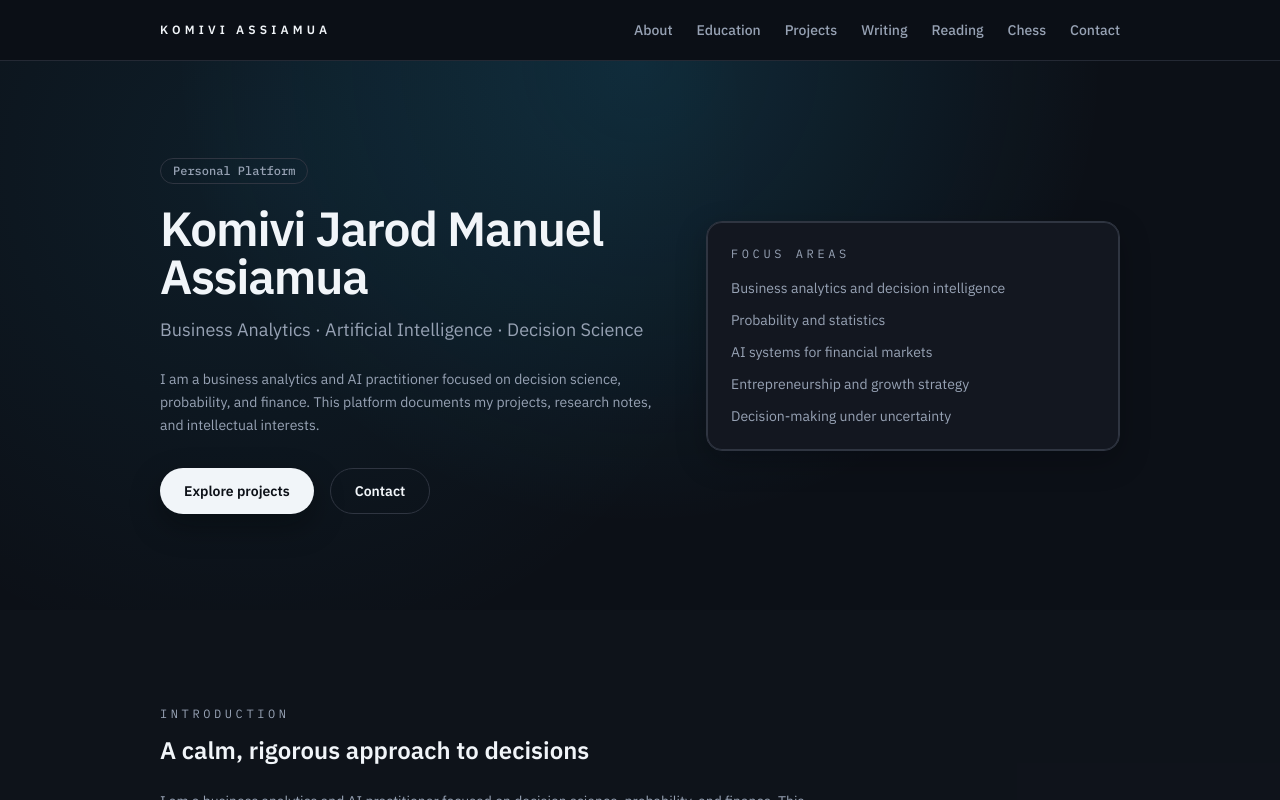
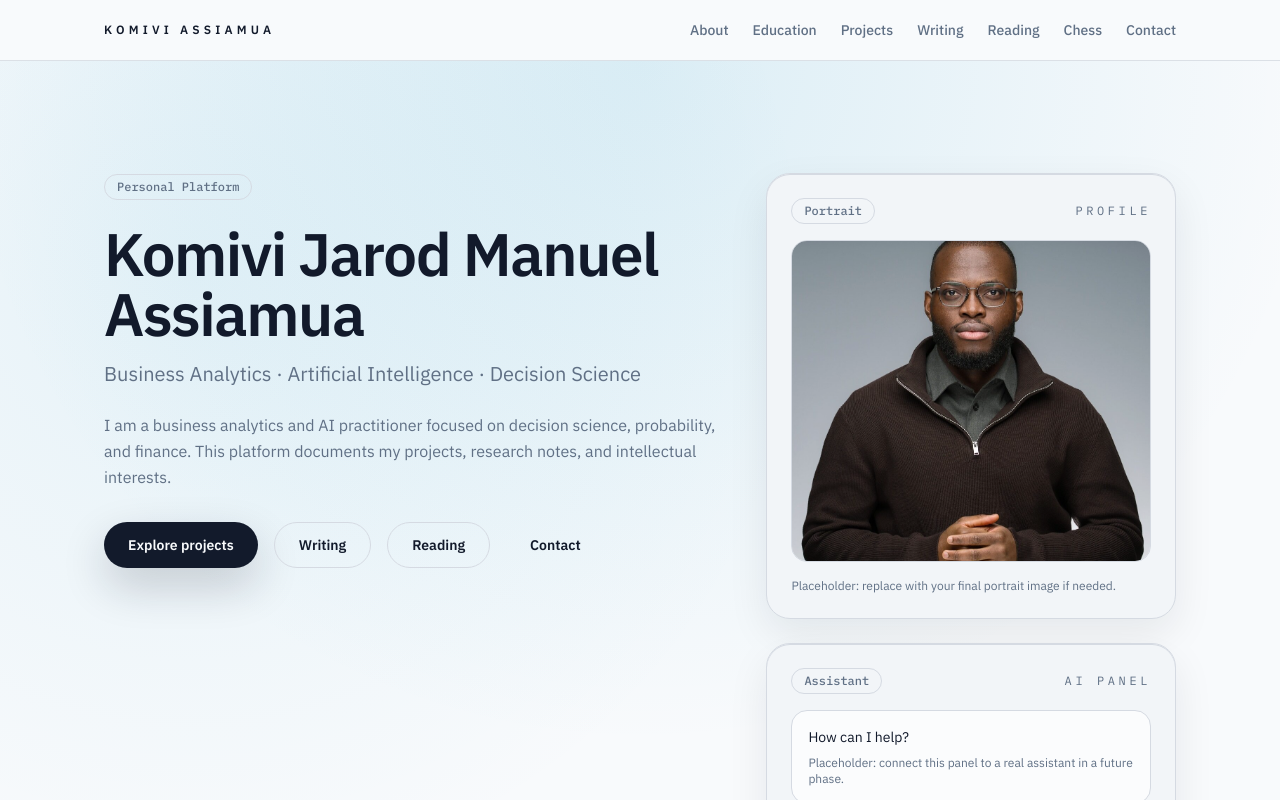
Before and after one commit to TheEternalFool/komivi-site, a Next.js app: page / in a window 1280 px wide. Shown: the top 800 px of the page. Built offline with nearby package versions, Linux system fonts and the light colour scheme.

Commit message:
Light-first UI refresh with portrait and assistant panel

```diff
--- a/app/layout.tsx
+++ b/app/layout.tsx
@@ -15,7 +15,7 @@ export default function RootLayout({
   children: React.ReactNode;
 }) {
   return (
-    <html lang="en" className="dark">
+    <html lang="en">
       <body className="min-h-screen bg-background text-text">
         <div className="min-h-screen">
           <Navbar />
--- a/app/page.tsx
+++ b/app/page.tsx
@@ -8,18 +8,20 @@ import Badge from "@/components/Badge";
 import { profile } from "@/content/profile";
 import { projects } from "@/content/projects";
 import { readingCategories } from "@/content/reading";
+import { education } from "@/content/education";
 import { getAllWriting } from "@/lib/writing";
 
 export default function HomePage() {
   const featuredProjects = projects.filter((project) => project.featured).slice(0, 2);
   const latestWriting = getAllWriting().slice(0, 3);
   const featuredReading = readingCategories.slice(0, 2);
+  const educationSnapshot = education.slice(0, 2);
 
   return (
     <div>
       <Hero />
 
-      <Section className="bg-surface/40">
+      <Section className="bg-surface/60">
         <Container>
           <div className="fade-in-up">
             <p className="section-eyebrow">Introduction</p>
@@ -53,7 +55,7 @@ export default function HomePage() {
         </Container>
       </Section>
 
-      <Section className="bg-surface/40">
+      <Section className="bg-surface/60">
         <Container>
           <div className="flex items-center justify-between">
             <h2 className="section-title">Selected writing</h2>
@@ -93,6 +95,31 @@ export default function HomePage() {
         </Container>
       </Section>
 
+      <Section className="bg-surface/60">
+        <Container>
+          <div className="flex items-center justify-between">
+            <div>
+              <p className="section-eyebrow">Education</p>
+              <h2 className="section-title mt-3">Academic snapshot</h2>
+            </div>
+            <Link href="/education" className="text-sm font-semibold text-accent hover:underline">
+              View education
+            </Link>
+          </div>
+          <div className="mt-6 grid gap-4 md:grid-cols-2 stagger">
+            {educationSnapshot.map((entry) => (
+              <div key={`${entry.institution}-${entry.degree}`} className="card hover-lift">
+                <Badge>{entry.degree}</Badge>
+                <p className="mt-3 text-sm text-muted">{entry.institution}</p>
+                <p className="mt-2 text-xs font-mono text-muted">
+                  {entry.startYear}–{entry.endYear}
+                </p>
+              </div>
+            ))}
+          </div>
+        </Container>
+      </Section>
+
       <Section>
         <Container>
           <div className="card glow flex flex-col gap-4 md:flex-row md:items-center md:justify-between">
--- /dev/null
+++ b/components/AssistantPanel.tsx
@@ -0,0 +1,36 @@
+import Badge from "@/components/Badge";
+
+const prompts = [
+  "Ask about my projects",
+  "Ask about my background",
+  "Ask what I’m reading",
+  "Ask about my research interests"
+];
+
+export default function AssistantPanel() {
+  return (
+    <div className="card space-y-4">
+      <div className="flex items-center justify-between">
+        <Badge tone="accent">Assistant</Badge>
+        <span className="text-xs font-mono uppercase tracking-[0.3em] text-muted">AI Panel</span>
+      </div>
+      <div className="rounded-2xl border border-border bg-white/70 p-4">
+        <p className="text-sm text-text">How can I help?</p>
+        <p className="mt-2 text-xs text-muted">
+          Placeholder: connect this panel to a real assistant in a future phase.
+        </p>
+      </div>
+      <div className="grid gap-3">
+        {prompts.map((prompt) => (
+          <button
+            key={prompt}
+            type="button"
+            className="w-full rounded-xl border border-border px-3 py-2 text-left text-xs text-muted transition hover:border-accent/40 hover:text-text"
+          >
+            {prompt}
+          </button>
+        ))}
+      </div>
+    </div>
+  );
+}
--- a/components/Badge.tsx
+++ b/components/Badge.tsx
@@ -8,7 +8,7 @@ interface BadgeProps {
 export default function Badge({ children, tone = "default" }: BadgeProps) {
   const styles =
     tone === "accent"
-      ? "border-accent/40 text-accent"
+      ? "border-accent/30 text-accent"
       : "border-border text-muted";
 
   return <span className={`badge font-mono ${styles}`}>{children}</span>;
--- a/components/Button.tsx
+++ b/components/Button.tsx
@@ -12,9 +12,9 @@ export default function Button({ href, children, variant = "primary" }: ButtonPr
     "inline-flex items-center justify-center rounded-full px-6 py-3 text-sm font-semibold transition duration-300 ease-out";
   const styles =
     variant === "primary"
-      ? "bg-text text-background shadow-[0_12px_30px_hsl(var(--shadow)_/_0.35)] hover:translate-y-[-1px] hover:shadow-[0_18px_40px_hsl(var(--shadow)_/_0.45)]"
+      ? "bg-text text-background shadow-[0_18px_45px_hsl(var(--shadow)_/_0.2)] hover:translate-y-[-1px] hover:shadow-[0_24px_60px_hsl(var(--shadow)_/_0.28)]"
       : variant === "outline"
-        ? "border border-border text-text hover:border-accent/60 hover:text-accent"
+        ? "border border-border text-text hover:border-accent/50 hover:text-accent"
         : "text-text hover:text-accent";
 
   return (
--- a/components/Footer.tsx
+++ b/components/Footer.tsx
@@ -4,7 +4,7 @@ import { profile } from "@/content/profile";
 
 export default function Footer() {
   return (
-    <footer className="border-t border-border">
+    <footer className="border-t border-border bg-surface/60">
       <Container className="grid gap-6 py-12 md:grid-cols-[1.2fr_0.8fr] md:items-center">
         <div>
           <p className="text-sm font-semibold text-text">{profile.fullName}</p>
--- a/components/Hero.tsx
+++ b/components/Hero.tsx
@@ -3,6 +3,8 @@ import Button from "@/components/Button";
 import Badge from "@/components/Badge";
 import Container from "@/components/Container";
 import Section from "@/components/Section";
+import PortraitCard from "@/components/PortraitCard";
+import AssistantPanel from "@/components/AssistantPanel";
 import { profile } from "@/content/profile";
 
 interface HeroProps {
@@ -25,28 +27,30 @@ export default function Hero({
   return (
     <Section className="background-grid">
       <Container>
-        <div className="grid gap-10 md:grid-cols-[1.1fr_0.9fr] md:items-center">
+        <div className="grid gap-12 lg:grid-cols-[1.2fr_0.8fr] lg:items-start">
           <div className="fade-in-up">
             <Badge tone="accent">{eyebrow}</Badge>
-            <h1 className="mt-5 text-4xl font-semibold tracking-tight text-text md:text-5xl">
+            <h1 className="mt-6 text-4xl font-semibold tracking-tight text-text md:text-6xl">
               {title}
             </h1>
-            <p className="mt-4 text-lg text-muted">{subtitle}</p>
-            <p className="mt-6 text-sm leading-relaxed text-muted">{description}</p>
+            <p className="mt-4 text-xl text-muted">{subtitle}</p>
+            <p className="mt-6 max-w-2xl text-base leading-relaxed text-muted">{description}</p>
             <div className="mt-8 flex flex-wrap gap-4">
               <Button href={primaryCta.href}>{primaryCta.label}</Button>
-              <Button href={secondaryCta.href} variant="outline">
-                {secondaryCta.label}
+              <Button href="/writing" variant="outline">
+                Writing
+              </Button>
+              <Button href="/reading" variant="outline">
+                Reading
+              </Button>
+              <Button href={secondaryCta.href} variant="ghost">
+                Contact
               </Button>
             </div>
           </div>
-          <div className="card fade-in-up">
-            <p className="section-eyebrow">Focus areas</p>
-            <ul className="mt-4 space-y-3 text-sm text-muted">
-              {profile.interests.map((item) => (
-                <li key={item}>{item}</li>
-              ))}
-            </ul>
+          <div className="grid gap-6 fade-in-up">
+            <PortraitCard />
+            <AssistantPanel />
           </div>
         </div>
       </Container>
--- a/components/Navbar.tsx
+++ b/components/Navbar.tsx
@@ -14,7 +14,7 @@ const links: { href: Route; label: string }[] = [
 
 export default function Navbar() {
   return (
-    <header className="sticky top-0 z-40 border-b border-border/70 bg-background/85 backdrop-blur">
+    <header className="sticky top-0 z-40 border-b border-border/80 bg-background/90 backdrop-blur">
       <Container className="flex items-center justify-between py-5">
         <Link href="/" className="text-xs font-semibold tracking-[0.35em] text-text transition hover:text-accent">
           KOMIVI ASSIAMUA
@@ -30,7 +30,7 @@ export default function Navbar() {
           <summary className="cursor-pointer list-none text-sm font-semibold text-text transition hover:text-accent">
             Menu
           </summary>
-          <div className="absolute right-0 top-9 z-10 w-52 rounded-2xl border border-border bg-surface p-3 shadow-2xl">
+          <div className="absolute right-0 top-9 z-10 w-52 rounded-2xl border border-border bg-white p-3 shadow-2xl">
             <ul className="space-y-2 text-sm text-muted">
               {links.map((link) => (
                 <li key={link.href}>
--- /dev/null
+++ b/components/PortraitCard.tsx
@@ -0,0 +1,30 @@
+import Image from "next/image";
+import Badge from "@/components/Badge";
+
+interface PortraitCardProps {
+  imageSrc?: string;
+}
+
+export default function PortraitCard({ imageSrc = "/portrait.png" }: PortraitCardProps) {
+  return (
+    <div className="card overflow-hidden">
+      <div className="flex items-center justify-between">
+        <Badge tone="accent">Portrait</Badge>
+        <span className="text-xs font-mono uppercase tracking-[0.3em] text-muted">Profile</span>
+      </div>
+      <div className="mt-4 overflow-hidden rounded-2xl border border-border bg-surface-strong">
+        <Image
+          src={imageSrc}
+          alt="Portrait of Komivi Jarod Manuel Assiamua"
+          width={520}
+          height={620}
+          className="h-[320px] w-full object-cover"
+          priority
+        />
+      </div>
+      <p className="mt-4 text-xs text-muted">
+        Placeholder: replace with your final portrait image if needed.
+      </p>
+    </div>
+  );
+}
--- a/styles/globals.css
+++ b/styles/globals.css
@@ -7,29 +7,17 @@
 :root {
   --font-body: "IBM Plex Sans";
   --font-mono: "IBM Plex Mono";
-  --background: 210 20% 98%;
-  --surface: 210 20% 96%;
-  --text: 222 47% 11%;
-  --muted: 215 16% 47%;
-  --border: 214 18% 88%;
+  --background: 210 33% 98%;
+  --surface: 210 30% 96%;
+  --surface-strong: 210 25% 94%;
+  --text: 222 40% 12%;
+  --muted: 215 16% 45%;
+  --border: 214 18% 86%;
   --accent: 196 85% 42%;
-  --accent-soft: 196 85% 65%;
+  --accent-soft: 196 80% 70%;
   --glow: 196 75% 55%;
-  --shadow: 220 40% 2%;
+  --shadow: 220 40% 12%;
   color-scheme: light;
-}
-
-.dark {
-  --background: 222 30% 7%;
-  --surface: 222 26% 10%;
-  --text: 210 40% 96%;
-  --muted: 217 16% 65%;
-  --border: 220 16% 22%;
-  --accent: 196 90% 55%;
-  --accent-soft: 196 70% 65%;
-  --glow: 196 85% 55%;
-  --shadow: 210 40% 2%;
-  color-scheme: dark;
 }
 
 body {
@@ -43,34 +31,34 @@ body {
 
 .background-grid {
   background-image:
-    radial-gradient(circle at top, hsl(var(--accent) / 0.15), transparent 55%),
-    radial-gradient(circle at 20% 20%, hsl(var(--accent) / 0.08), transparent 45%);
+    radial-gradient(circle at top, hsl(var(--accent) / 0.12), transparent 55%),
+    radial-gradient(circle at 15% 20%, hsl(var(--accent) / 0.08), transparent 45%);
 }
 
 .container {
-  @apply mx-auto w-full max-w-5xl px-5 md:px-8;
+  @apply mx-auto w-full max-w-6xl px-6 md:px-10;
 }
 
 .section {
-  @apply py-16 md:py-24;
+  @apply py-20 md:py-28;
 }
 
 .section-title {
-  @apply text-2xl font-semibold text-text;
+  @apply text-3xl font-semibold text-text md:text-4xl;
 }
 
 .section-eyebrow {
-  @apply text-xs font-mono uppercase tracking-[0.3em] text-muted;
+  @apply text-xs font-mono uppercase tracking-[0.35em] text-muted;
 }
 
 .card {
-  @apply rounded-2xl border border-border bg-surface p-6 transition;
-  box-shadow: 0 0 0 1px hsl(var(--border)) inset, 0 10px 30px hsl(var(--shadow) / 0.25);
+  @apply rounded-3xl border border-border bg-surface p-6 transition;
+  box-shadow: 0 1px 0 hsl(var(--border)) inset, 0 16px 40px hsl(var(--shadow) / 0.08);
 }
 
 .card:hover {
   transform: translateY(-2px);
-  box-shadow: 0 0 0 1px hsl(var(--accent) / 0.35) inset, 0 16px 40px hsl(var(--shadow) / 0.35);
+  box-shadow: 0 0 0 1px hsl(var(--accent) / 0.2) inset, 0 24px 55px hsl(var(--shadow) / 0.12);
 }
 
 .badge {
@@ -118,7 +106,7 @@ body {
 }
 
 .glow {
-  box-shadow: 0 0 25px hsl(var(--glow) / 0.25);
+  box-shadow: 0 0 35px hsl(var(--glow) / 0.25);
 }
 
 @keyframes fade-in {
@@ -155,7 +143,7 @@ body {
 }
 
 .prose h2 {
-  @apply mt-8 text-xl font-semibold text-text;
+  @apply mt-8 text-2xl font-semibold text-text;
 }
 
 .prose p {
```
Also changed, not shown: public/portrait.png (added).
